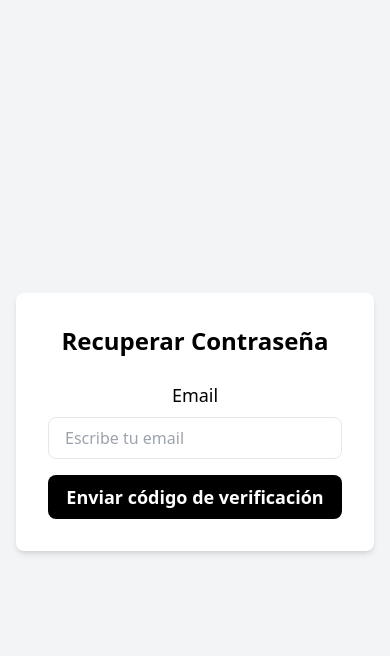
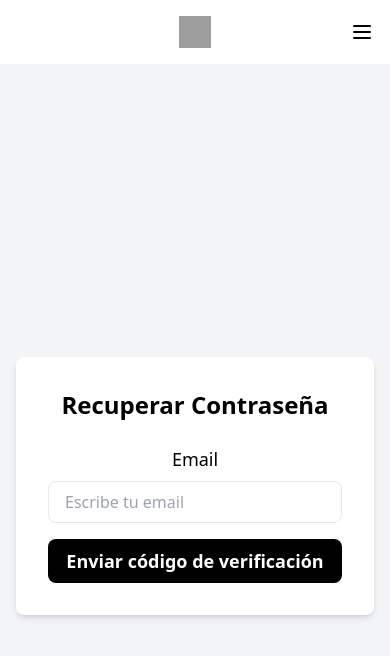
Before and after one commit to jmp89/hackatonPFB, a React (Vite) app in the folder front/: page /reset-password in a window 390 px wide. Shown: the top 656 px of the page. Built offline with nearby package versions, Linux system fonts and the light colour scheme; grey boxes are pictures that could not be loaded.

Commit message:
Añadido layout principal con Header responsivo, añadida página Not found general

```diff
--- a/front/src/App.jsx
+++ b/front/src/App.jsx
@@ -4,23 +4,34 @@ import Home from './pages/Home';
 import ResetPass from './components/resetPass';
 import ActivationSuccessPage from './pages/ActivationSuccessPage';
 import ActivationFormPage from './components/ActivationFormPage';
-import LoginFormPage from './pages/LoginFormPage'
+import LoginFormPage from './pages/LoginFormPage';
 
 import RegisterFormPage from './pages/RegisterFormPage';
 import MyEventsPage from './pages/MyEventsPage';
+import NotFound from './pages/NotFound';
+import MainLayout from './layout/MainLayout';
 
 const App = () => {
     return (
+        <MainLayout>
             <Routes>
                 <Route path="/" element={<Home />} />
                 <Route path="/admin/:eventId?" element={<AdminPage />} />
                 <Route path="/register" element={<RegisterFormPage />} />
                 <Route path="/reset-password" element={<ResetPass />} />
-      <Route path='/users/validate/activate' element={<ActivationFormPage/>}/>
-      <Route path="/users/validate/activation-success" element={<ActivationSuccessPage />} />
+                <Route
+                    path="/users/validate/activate"
+                    element={<ActivationFormPage />}
+                />
+                <Route
+                    path="/users/validate/activation-success"
+                    element={<ActivationSuccessPage />}
+                />
                 <Route path="/users/login" element={<LoginFormPage />} />
                 <Route path="/users/my-events" element={<MyEventsPage />} />
+                <Route path="*" element={<NotFound />} />
             </Routes>
+        </MainLayout>
     );
 };
 
--- /dev/null
+++ b/front/src/components/Header.jsx
@@ -0,0 +1,166 @@
+import { NavLink } from 'react-router-dom';
+import { useState } from 'react';
+import { useAuth } from '../context/AuthContext';
+
+const Header = () => {
+    const { token, removeToken } = useAuth();
+
+    const [isOpen, setIsOpen] = useState(false);
+
+    const toggleMenu = () => {
+        setIsOpen(!isOpen);
+    };
+
+    return (
+        <nav className="bg-white text-black">
+            <div className="max-w-7xl mx-auto px-2 sm:px-6 lg:px-8">
+                <div className="relative flex items-center justify-between h-16">
+                    <div className="absolute inset-y-0 right-0 flex items-center sm:hidden">
+                        <button
+                            onClick={toggleMenu}
+                            type="button"
+                            className="inline-flex items-center justify-center p-2 rounded-md text-black hover:text-white hover:bg-black focus:outline-none focus:ring-2 focus:ring-inset focus:ring-white"
+                            aria-controls="mobile-menu"
+                            aria-expanded="false"
+                        >
+                            <span className="sr-only">Abrir menú</span>
+                            {!isOpen ? (
+                                <svg
+                                    className="block h-6 w-6"
+                                    xmlns="http://www.w3.org/2000/svg"
+                                    fill="none"
+                                    viewBox="0 0 24 24"
+                                    stroke="currentColor"
+                                    aria-hidden="true"
+                                >
+                                    <path
+                                        strokeLinecap="round"
+                                        strokeLinejoin="round"
+                                        strokeWidth="2"
+                                        d="M4 6h16M4 12h16M4 18h16"
+                                    />
+                                </svg>
+                            ) : (
+                                <svg
+                                    className="block h-6 w-6"
+                                    xmlns="http://www.w3.org/2000/svg"
+                                    fill="none"
+                                    viewBox="0 0 24 24"
+                                    stroke="currentColor"
+                                    aria-hidden="true"
+                                >
+                                    <path
+                                        strokeLinecap="round"
+                                        strokeLinejoin="round"
+                                        strokeWidth="2"
+                                        d="M6 18L18 6M6 6l12 12"
+                                    />
+                                </svg>
+                            )}
+                        </button>
+                    </div>
+                    <div className="flex-1 flex items-center justify-center sm:items-stretch sm:justify-start">
+                        <div className="flex-shrink-0">
+                            <img
+                                className="h-8 w-8"
+                                src="/logo.svg"
+                                alt="Hackaverse"
+                            />
+                        </div>
+                        <div className="hidden sm:block sm:ml-6">
+                            <div className="flex space-x-4">
+                                <NavLink
+                                    to="/"
+                                    className="text-black hover:bg-black hover:text-white px-3 py-2 rounded-md text-sm font-medium"
+                                >
+                                    Inicio
+                                </NavLink>
+                                {!token ? (
+                                    <>
+                                        <NavLink
+                                            to="/users/login"
+                                            className="text-black hover:bg-black hover:text-white px-3 py-2 rounded-md text-sm font-medium"
+                                        >
+                                            Identifícate
+                                        </NavLink>
+                                        <NavLink
+                                            to="/register"
+                                            className="text-black hover:bg-black hover:text-white px-3 py-2 rounded-md text-sm font-medium"
+                                        >
+                                            Regístrate
+                                        </NavLink>
+                                    </>
+                                ) : (
+                                    <>
+                                        <NavLink
+                                            to="/users/my-events"
+                                            className="text-black hover:bg-black hover:text-white px-3 py-2 rounded-md text-sm font-medium"
+                                        >
+                                            Mis inscripciones
+                                        </NavLink>
+
+                                        <NavLink
+                                            to="#"
+                                            onClick={removeToken}
+                                            className="text-black hover:bg-black hover:text-white px-3 py-2 rounded-md text-sm font-medium"
+                                        >
+                                            Cerrar sesión
+                                        </NavLink>
+                                    </>
+                                )}
+                            </div>
+                        </div>
+                    </div>
+                </div>
+            </div>
+
+            {/* Menú móvil*/}
+            {isOpen && (
+                <div className="sm:hidden" id="mobile-menu">
+                    <div className="px-2 pt-2 pb-3 space-y-1">
+                        <NavLink
+                            to="/"
+                            className="text-black hover:bg-black hover:text-white block px-3 py-2 rounded-md text-base font-medium"
+                        >
+                            Inicio
+                        </NavLink>
+                        {!token ? (
+                            <>
+                                <NavLink
+                                    to="/users/login"
+                                    className="text-black hover:bg-black hover:text-white block px-3 py-2 rounded-md text-base font-medium"
+                                >
+                                    Identifícate
+                                </NavLink>
+                                <NavLink
+                                    to="/register"
+                                    className="text-black hover:bg-black hover:text-white block px-3 py-2 rounded-md text-base font-medium"
+                                >
+                                    Regístrate
+                                </NavLink>
+                            </>
+                        ) : (
+                            <>
+                                <NavLink
+                                    to="/users/my-events"
+                                    className="text-black hover:bg-black hover:text-white block px-3 py-2 rounded-md text-base font-medium"
+                                >
+                                    Mis inscripciones
+                                </NavLink>
+                                <NavLink
+                                    to="#"
+                                    onClick={removeToken}
+                                    className="text-black hover:bg-black hover:text-white block px-3 py-2 rounded-md text-base font-medium"
+                                >
+                                    Cerrar sesión
+                                </NavLink>
+                            </>
+                        )}
+                    </div>
+                </div>
+            )}
+        </nav>
+    );
+};
+
+export default Header;
--- /dev/null
+++ b/front/src/layout/MainLayout.jsx
@@ -0,0 +1,12 @@
+/* eslint-disable react/prop-types */
+import Header from '../components/Header.jsx';
+
+const MainLayout = ({ children }) => {
+    return (
+        <>
+            <Header />
+            {children}
+        </>
+    );
+};
+export default MainLayout;
--- a/front/src/pages/Home.jsx
+++ b/front/src/pages/Home.jsx
@@ -1,8 +1,10 @@
 const Home = () => {
     return (
-        <h1 className=" text-center font-bold text-4xl mt-10">
-            Página inicial del proyecto
-        </h1>
+        <>
+            <h1 className=" text-center font-bold text-4xl mt-10">
+                Página inicial del proyecto
+            </h1>
+        </>
     );
 };
 export default Home;
--- /dev/null
+++ b/front/src/pages/NotFound.jsx
@@ -0,0 +1,12 @@
+import { Link } from 'react-router-dom';
+
+const NotFound = () => {
+    return (
+        <div className="flex flex-col text-center">
+            <h2>Página no encontrada</h2>
+            <Link to="/">Volver al inicio</Link>
+        </div>
+    );
+};
+
+export default NotFound;
```
Also changed, not shown: front/src/context/AuthContext.jsx (+9 -7 lines). Lines whose indentation alone changed are shown as unchanged.
